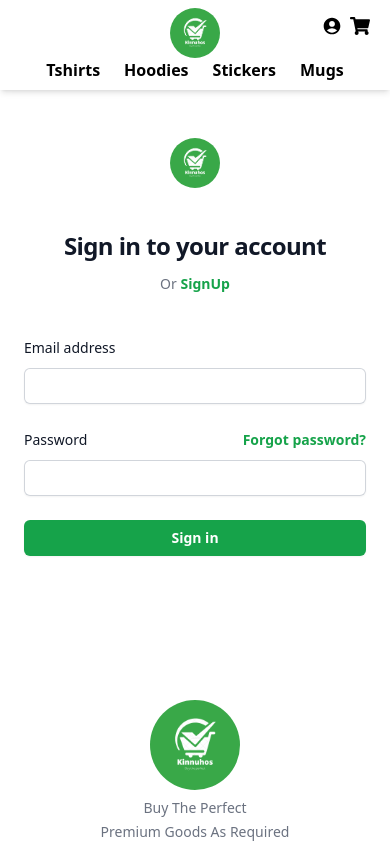
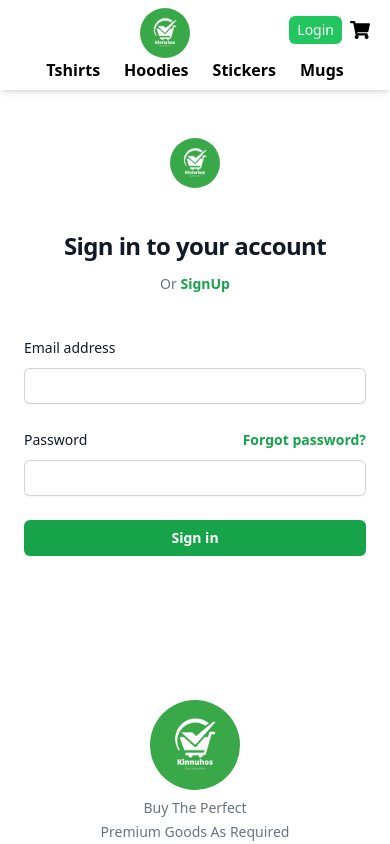
Before and after one commit to poudyalamit/Kinnuhos, a Next.js app: page /login in a window 390 px wide. Shown: the top 844 px of the page. Built offline with nearby package versions, Linux system fonts and the light colour scheme.

Commit message:
added functionalities

```diff
--- a/components/Navbar.js
+++ b/components/Navbar.js
@@ -1,12 +1,13 @@
 import Image from 'next/image'
 import Link from 'next/link'
-import React, { useRef } from 'react'
+import React, { useRef, useState } from 'react'
 import { FaShoppingCart } from 'react-icons/fa'
 import { MdAccountCircle } from 'react-icons/md'
 import { BsFillBagCheckFill } from 'react-icons/bs'
 import { AiFillCloseCircle, AiFillMinusCircle, AiFillPlusCircle } from 'react-icons/ai'
 
-const Navbar = ({ cart, addToCart, removeFromCart, clearCart, subtotal }) => {
+const Navbar = ({ logout, user ,cart, addToCart, removeFromCart, clearCart, subtotal }) => {
+  const [drop, setDrop] =useState(false);
   const ref = useRef();
   const toggleCart = () => {
     if (ref.current.classList.contains('translate-x-full')) {
@@ -19,7 +20,7 @@ const Navbar = ({ cart, addToCart, removeFromCart, clearCart, subtotal }) => {
   }
   return (
     <div className='flex flex-col md:flex-row  md:justify-start justify-center items-center  py-2 shadow-md sticky top-0 bg-white z-10'>
-      <div className="logo mx-5">
+      <div className="logo mx-5 mr-20">
         <Link href={'/'}><Image src={"/logo.png"} width={50} height={50} style={{ borderRadius: "50%" }} alt='' /></Link>
       </div>
       <div className="nav">
@@ -31,8 +32,20 @@ const Navbar = ({ cart, addToCart, removeFromCart, clearCart, subtotal }) => {
         </ul>
       </div>
       <div className="cart absolute right-0 mx-5 top-4 cursor-pointer flex">
-       <Link href={'/login'}> <MdAccountCircle className='text-xl md:text-2xl mx-2' /> </Link>
-        <FaShoppingCart onClick={toggleCart} className='text-xl md:text-2xl' />
+        <a onMouseOver={()=>{setDrop(true)}} onMouseLeave={()=>{setDrop(false)}} >
+     { user.value &&<MdAccountCircle className=' mt-1 text-xl md:text-2xl mx-2'/> }
+     { drop && <div className="absolute right-8 bg-green-300 top-7 rounded-md px-5 py-4 w-32" onMouseOver={()=>{setDrop(true)}} onMouseLeave={()=>{setDrop(false)}} >
+      <ul>
+        <Link href={'/myaccount'}><li className='py-1 hover:text-green-700 text-sm'>My Account</li></Link>
+        <Link href={'/orders'}><li className='py-1 hover:text-green-700 text-sm'>Orders</li></Link>
+        <a onClick={logout}><li className='py-1 hover:text-green-700 text-sm'>Logout</li></a>
+      </ul>
+     </div>}
+     </a>
+       { !user.value && <Link href={'/login'}>
+       <button className='bg-green-500 hover:bg-green-700 text-white text-sm py-1 px-2 rounded-md mx-2 text-center'>Login</button>
+       </Link> }
+        <FaShoppingCart onClick={toggleCart} className='text-xl md:text-2xl  mt-1' />
       </div>
 
       <div ref={ref} className={`overflow-y-scroll w-72 h-[100vh] sideCart absolute top-0 right-0 bg-green-100 px-8 py-10 transform transition-transform ${Object.keys(cart).length === 0 ? 'translate-x-full' : "translate-x-0"} z-10`}>
--- a/pages/_app.js
+++ b/pages/_app.js
@@ -8,7 +8,9 @@ import { useEffect, useState } from 'react'
 export default function App({ Component, pageProps }) {
   const [cart, setCart] = useState({});
   const [subtotal, setSubTotal] = useState(0);
-  const router= useRouter();
+  const [key, setKey] = useState(0);
+  const [user, setUser] = useState({ value: null });
+  const router = useRouter();
 
   useEffect(() => {
     try {
@@ -20,14 +22,19 @@ export default function App({ Component, pageProps }) {
       console.error(error);
       localStorage.clear();
     }
+    const token = localStorage.getItem("token");
+    if (token !== null) {
+      setUser({ value: token });
+      setKey(Math.random())
+    }
     //eslint-disable-next-line
-  }, [])
+  }, [router.query])
 
   const saveCart = (myCart) => {
     localStorage.setItem("cart", JSON.stringify(myCart));
-    let subt=0;
-    let keys=Object.keys(myCart);
-    for (let index = 0; index<keys.length; index++) {
+    let subt = 0;
+    let keys = Object.keys(myCart);
+    for (let index = 0; index < keys.length; index++) {
       subt += myCart[keys[index]].price * myCart[keys[index]].qty;
     }
     setSubTotal(subt);
@@ -57,18 +64,23 @@ export default function App({ Component, pageProps }) {
     setCart({});
     saveCart({});
   }
-  const buy=(itemCode, qty, price, size, name, variant)=>{
+  const buy = (itemCode, qty, price, size, name, variant) => {
     saveCart({});
-    let newCart ={ itemCode:{qty, price, size, name, variant}};
+    let newCart = { itemCode: { qty, price, size, name, variant } };
     setCart(newCart);
     saveCart(newCart);
     router.push('/checkout')
+  }
+  const logout = () => {
+    localStorage.removeItem("token");
+    setUser({ value: null })
+    setKey(Math.random())
   }
   return <>
     <Head>
       <meta name="viewport" content="width=device-width , initial-scale=1.0 , minimum-scale=1.0" />
     </Head>
-    <Navbar cart={cart} addToCart={addToCart} removeFromCart={removeFromCart} clearCart={clearCart} subtotal={subtotal} />
+    <Navbar key={key} logout={logout} user={user} cart={cart} addToCart={addToCart} removeFromCart={removeFromCart} clearCart={clearCart} subtotal={subtotal} />
     <Component buy={buy} cart={cart} addToCart={addToCart} removeFromCart={removeFromCart} clearCart={clearCart} subtotal={subtotal} {...pageProps} />
     <Footer />
   </>
--- a/pages/api/login.js
+++ b/pages/api/login.js
@@ -1,7 +1,7 @@
 import connectDB from "@/middleware/mongoose"
 import User from "@/models/User";
 var cryptoJS = require("crypto-js")
-var jwt= require("jsonwebtoken");
+var jwt = require("jsonwebtoken");
 
 const handler = async (req, res) => {
     if (req.method === 'POST') {
@@ -11,8 +11,8 @@ const handler = async (req, res) => {
         const decryptPass = bytes.toString(cryptoJS.enc.Utf8);
         if (user) {
             if (req.body.email === user.email && req.body.password === decryptPass) {
-                var token = jwt.sign({ success: true, email: user.email }, 'secret',{ expiresIn: '24h' });
-                res.status(200).json({ success ,token});
+                var token = jwt.sign({ success: true, email: user.email }, 'secret', { expiresIn: '24h' });
+                res.status(200).json({ success: true, token });
             } else {
                 res.status(400).json({ error: "Invalid Credentials" })
             }
--- a/pages/login.js
+++ b/pages/login.js
@@ -4,8 +4,6 @@ import { useRouter } from 'next/router';
 import React, { useState } from 'react'
 import { ToastContainer, toast } from 'react-toastify';
 import 'react-toastify/dist/ReactToastify.css';
-
-
 
 const Login = () => {
   const router= useRouter();
--- a/pages/order.js
+++ b/pages/orders.js
@@ -38,6 +38,7 @@ const Order = ({subtotal}) => {
           </div>
         </div>
       </div>
+      {/* eslint-disable-next-line */}
       <img alt="ecommerce" className="lg:w-1/2 w-full lg:h-auto h-64 object-cover object-center rounded" src="https://dummyimage.com/400x400"/>
     </div>
   </div>
```
